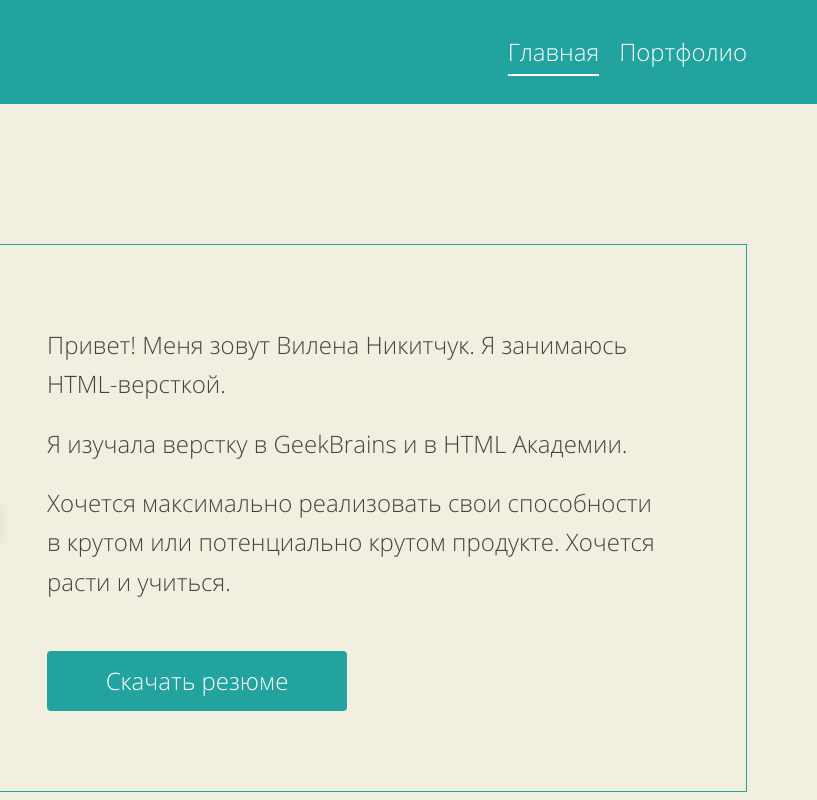
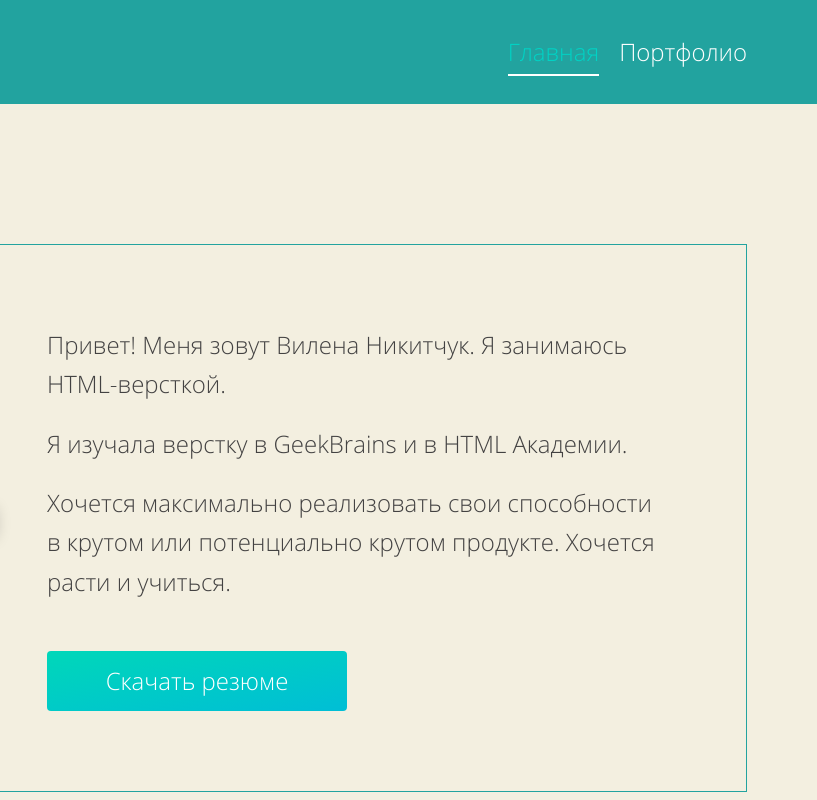
Before and after one commit to vilenan/About, a website: page docs/index.html in a window 1280 px wide. Shown: the top 800 px of the page, 463-1280 px from the left. Drawn offline with nearby package versions, Linux system fonts and the light colour scheme; files that its build step writes are made by us from their sources.

Commit message:
поменяла дизайн кнопки cta+эффект наведения в навигации

```diff
--- a/docs/sass/blocks/header.scss
+++ b/docs/sass/blocks/header.scss
@@ -33,6 +33,7 @@
   border: 0;
   right: 20px;
   top: 30px;
+  cursor: pointer;
 
   @media (min-width: 1200px) {
     display: none
--- a/docs/sass/blocks/navigation.scss
+++ b/docs/sass/blocks/navigation.scss
@@ -19,10 +19,9 @@
     flex-direction: row;
     justify-content: space-between;
     align-items: center;
-    transform: translateY(0)
+    transform: translateY(0);
   }
 }
-
 
 .header--nav-opened .navigation {
   transform: translateY(0);
@@ -40,21 +39,22 @@
   line-height: 100%;
   font-weight: 400;
   transition: color .2s ease, opacity .3s ease;
-  opacity: 0
+  opacity: 0;
+
+  &[href]:hover {
+    color: #01D3C5;
   }
 
-.navigation__link[href]:hover {
-  color: #f3efe0
+  &--current {
+    color: #01D3C5;
   }
 
   @media (min-width: 1200px) {
-  .navigation__link {
     opacity: 1;
     margin-left: 20px;
-    font-size: 24px
-  }
+    font-size: 24px;
 
-  .navigation__link::after {
+    &::after {
       position: absolute;
       content: "";
       height: 2px;
@@ -67,14 +67,15 @@
       transition: opacity .3s, transform .3s
     }
 
-  .navigation__link--current::after {
+    &--current::after {
       opacity: 1;
       transform: translateY(0)
     }
 
-  .navigation__link:focus::after, .navigation__link:hover::after {
+    &:hover::after {
       opacity: 1;
       transform: translateY(0)
+    }
   }
 }
 
--- a/docs/sass/utils/global.scss
+++ b/docs/sass/utils/global.scss
@@ -34,8 +34,7 @@
   font-weight: 400;
   text-decoration: none;
   padding: 10px 30px;
-  background-color: #22A39F;
-  border-color: #1c8784;
+  background: linear-gradient(168.68deg, #00D7B9 0%, #00BDD7 104.17%);
   border-radius: 4px;
   text-align: center;
   width: 280px;
@@ -48,7 +47,7 @@
   }
 
   &:hover {
-    background-color: #1c8784;
+    background: linear-gradient(168.68deg, #00BDD7 0%, #00D7B9 104.17%);
   }
   &:active {
     opacity: 30%;
```
Lines whose indentation alone changed are shown as unchanged.
